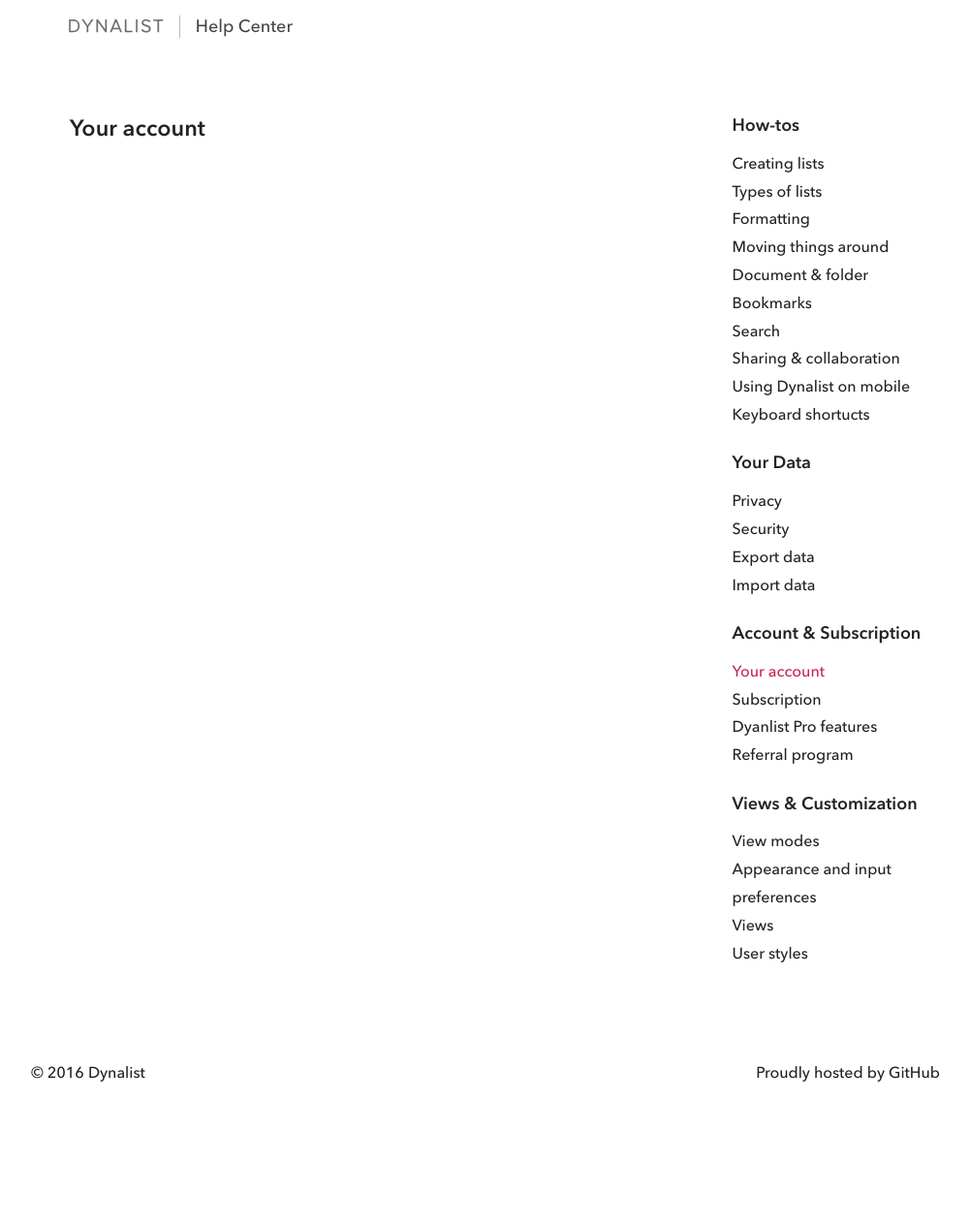
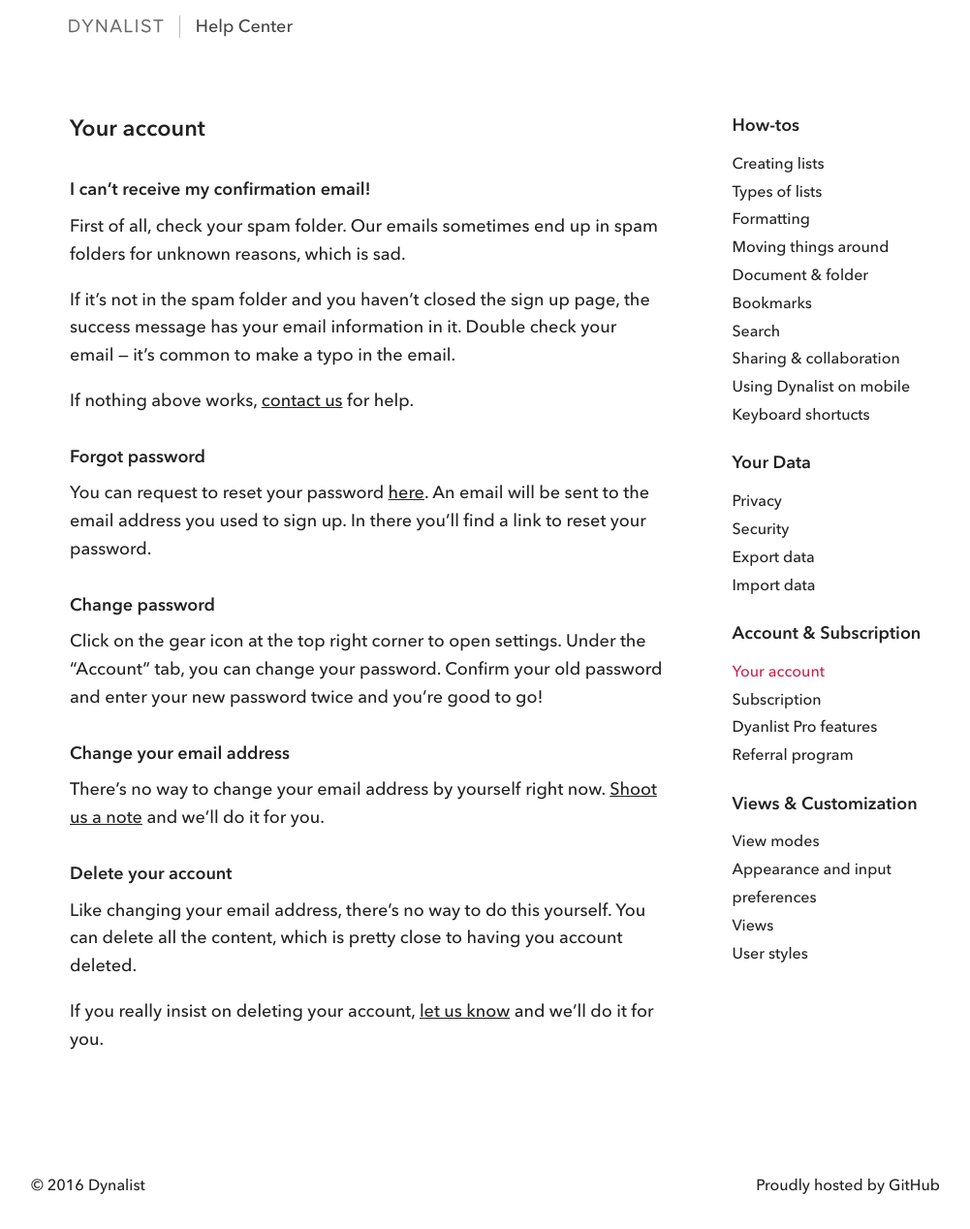
Before and after one commit to mdrain/dynalist-help, a Jekyll site: the page built from _articles/account.md, in a window 1280 px wide. Shown: the whole page at 97% size, without its empty margins (139-1140 px from the left). Built offline with Jekyll 4.4.1, drawn with Linux system fonts in a browser that asks for light colours; before the commit the page ends 1152 px from its top, so only the background shows below that.

Commit message:
Account and privacy articles

```diff
--- a/_articles/account.md
+++ b/_articles/account.md
@@ -3,3 +3,29 @@ layout: article
 title: Your account
 permalink: /account/
 ---
+
+#### I can't receive my confirmation email!
+
+First of all, check your spam folder. Our emails sometimes end up in spam folders for unknown reasons, which is sad.
+
+If it's not in the spam folder and you haven't closed the sign up page, the success message has your email information in it. Double check your email — it's common to make a typo in the email.
+
+If nothing above works, [contact us](https://dynalist.io/feedback) for help.
+
+#### Forgot password
+
+You can request to reset your password [here](https://dynalist.io/forgot). An email will be sent to the email address you used to sign up. In there you'll find a link to reset your password.
+
+#### Change password
+
+Click on the gear icon at the top right corner to open settings. Under the "Account" tab, you can change your password. Confirm your old password and enter your new password twice and you're good to go!
+
+#### Change your email address
+
+There's no way to change your email address by yourself right now. [Shoot us a note](https://dynalist.io/feedback) and we'll do it for you.
+
+#### Delete your account
+
+Like changing your email address, there's no way to do this yourself. You can delete all the content, which is pretty close to having you account deleted.
+
+If you really insist on deleting your account, [let us know](https://dynalist.io/feedback) and we'll do it for you.
```
Also changed, not shown: _articles/privacy.md (+2 -2 lines).
